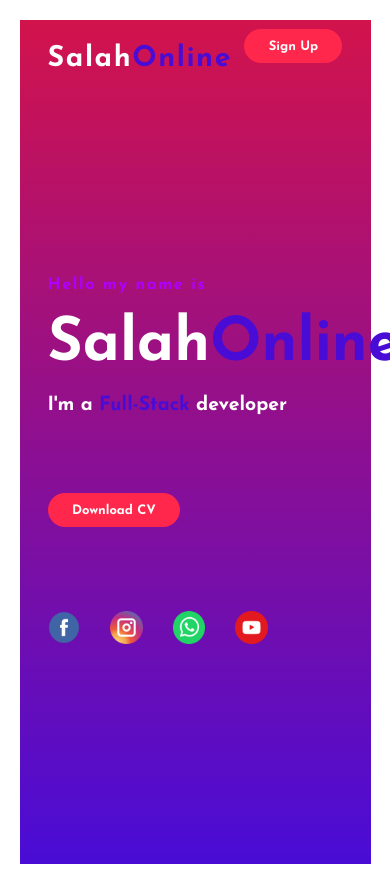
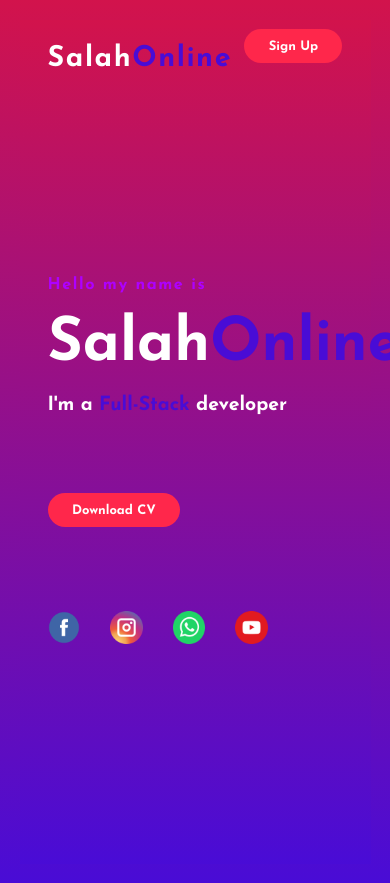
Before and after one commit to salah55664/salah-online-design, a plain HTML site: page index.html in a window 390 px wide. Drawn offline with Linux system fonts and the light colour scheme.

Commit message:
Update k.css

```diff
--- a/k.css
+++ b/k.css
@@ -159,6 +159,7 @@ h4{
     html{
         font-size: 13px;
         padding: 1.5rem;
+        background-image: linear-gradient(to top, #490cd6 0%, #d2134c 100%);
     }
     nav ul{
         display: none;
```
